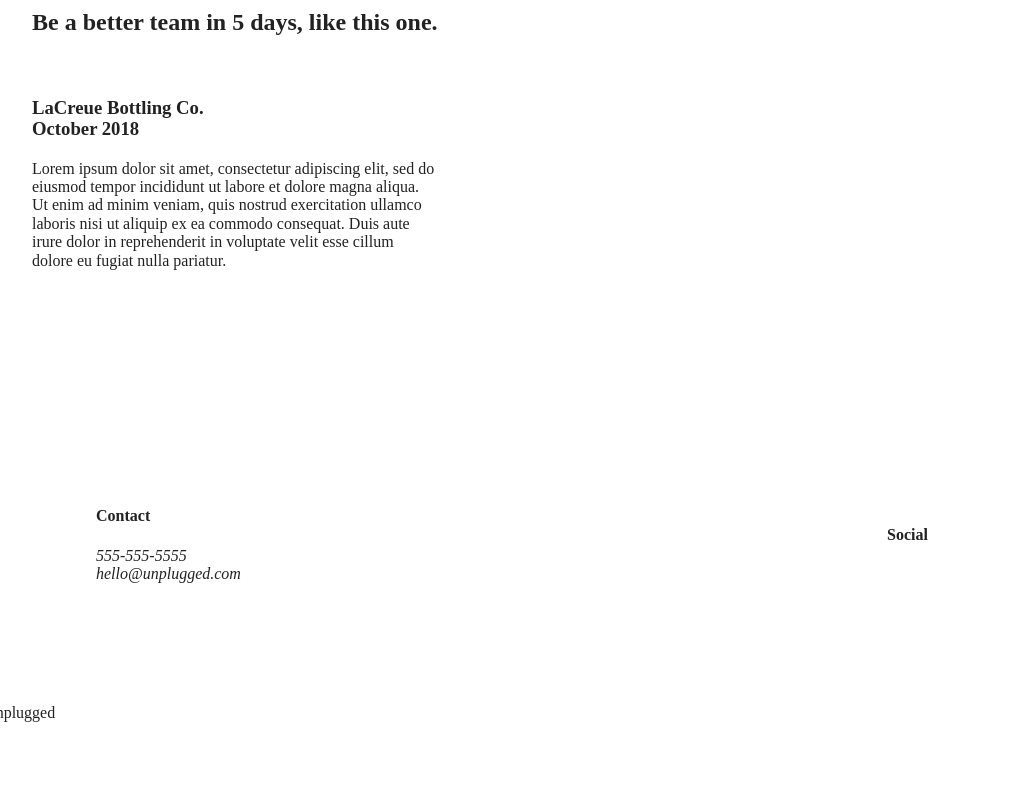
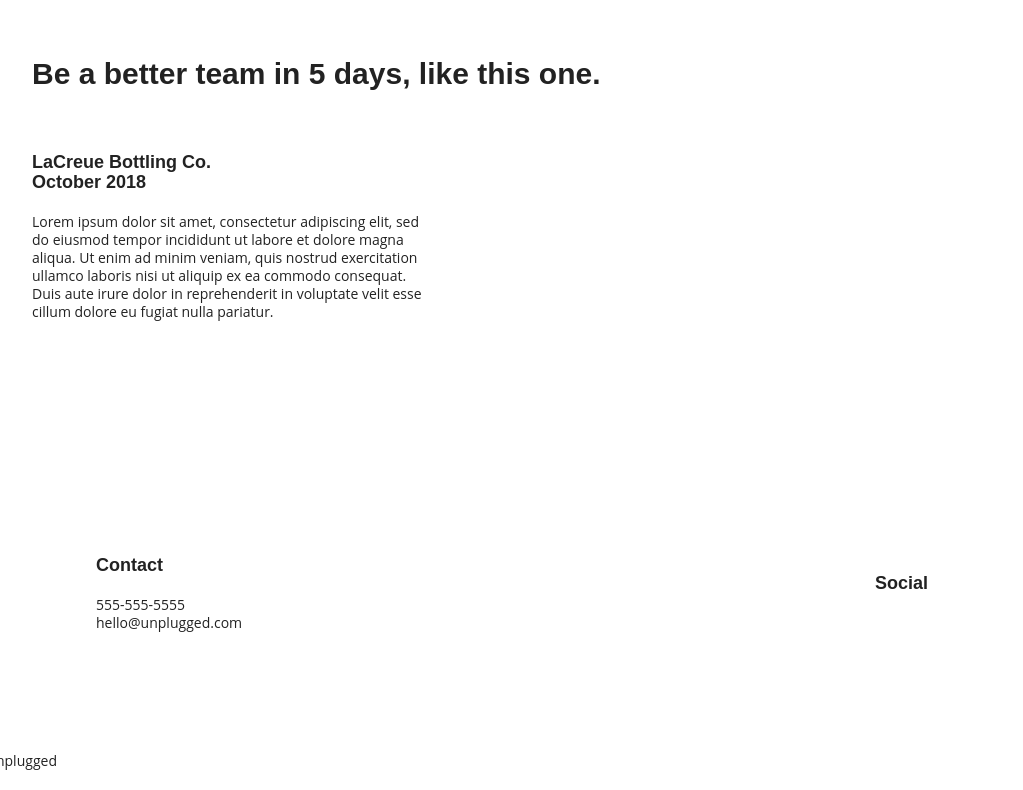
Before and after one commit to Ambarella-azul/unplugged-retreat, a website built with Parcel: page index.html in a window 1280 px wide. Shown: the part 1275-2065 px from the top of the page, without its empty margins (128-1151 px from the left). Before the commit the page ends 2017 px from the top, so only its background shows below. Built offline with nearby package versions, Linux system fonts and the light colour scheme.

Commit message:
implemented text styles

```diff
--- a/css/main.css
+++ b/css/main.css
@@ -86,6 +86,54 @@
 /* ==========================================================================
    Author's custom styles
    ========================================================================== */
+
+/* ------------------------GENERAL STYLES --------------------------------------------*/
+
+html {
+  font-size: 16px;
+}
+
+body {
+  font-family: 'Open Sans', sans-serif;
+  font-size: 1em;
+  text-align: left;
+}
+
+ul,
+ol {
+  list-style-type: none;
+}
+
+a {
+  color: #e2e3ed;
+  text-decoration: none;
+}
+
+h2 {
+  font-family: 'Poppins', sans-serif;
+  font-size: 1.875em;
+}
+
+h3,
+h4 {
+  font-family: 'Poppins', sans-serif;
+  margin: 20px 0;
+  font-size: 1.125em;
+}
+
+p {
+  font-size: .875em;
+  line-height: 1.285;
+}
+
+address {
+  font-style: normal;
+}
+
+.content-wrapper {
+  width: 90%;
+  margin: 50px 0;
+}
 
 /*-------------------------------Base Header - Footer Styles -------------------------------*/
 
```
